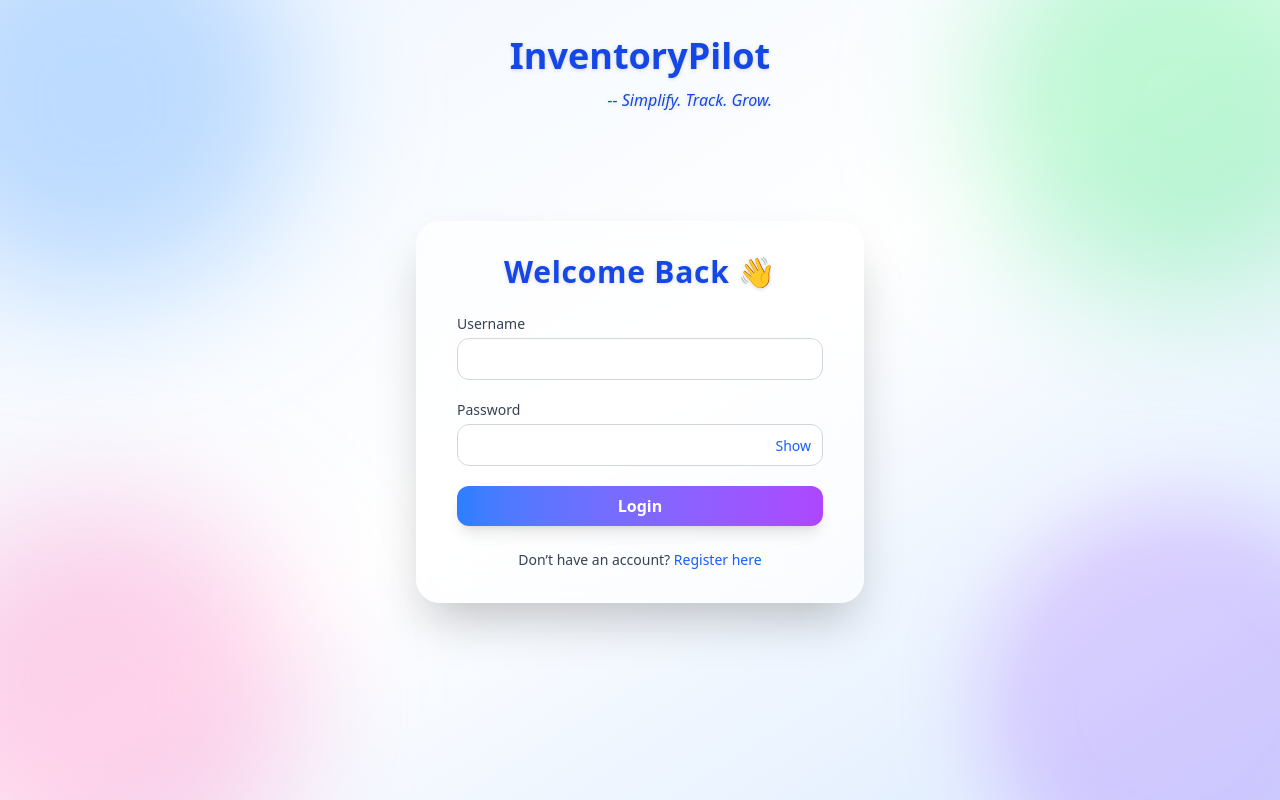
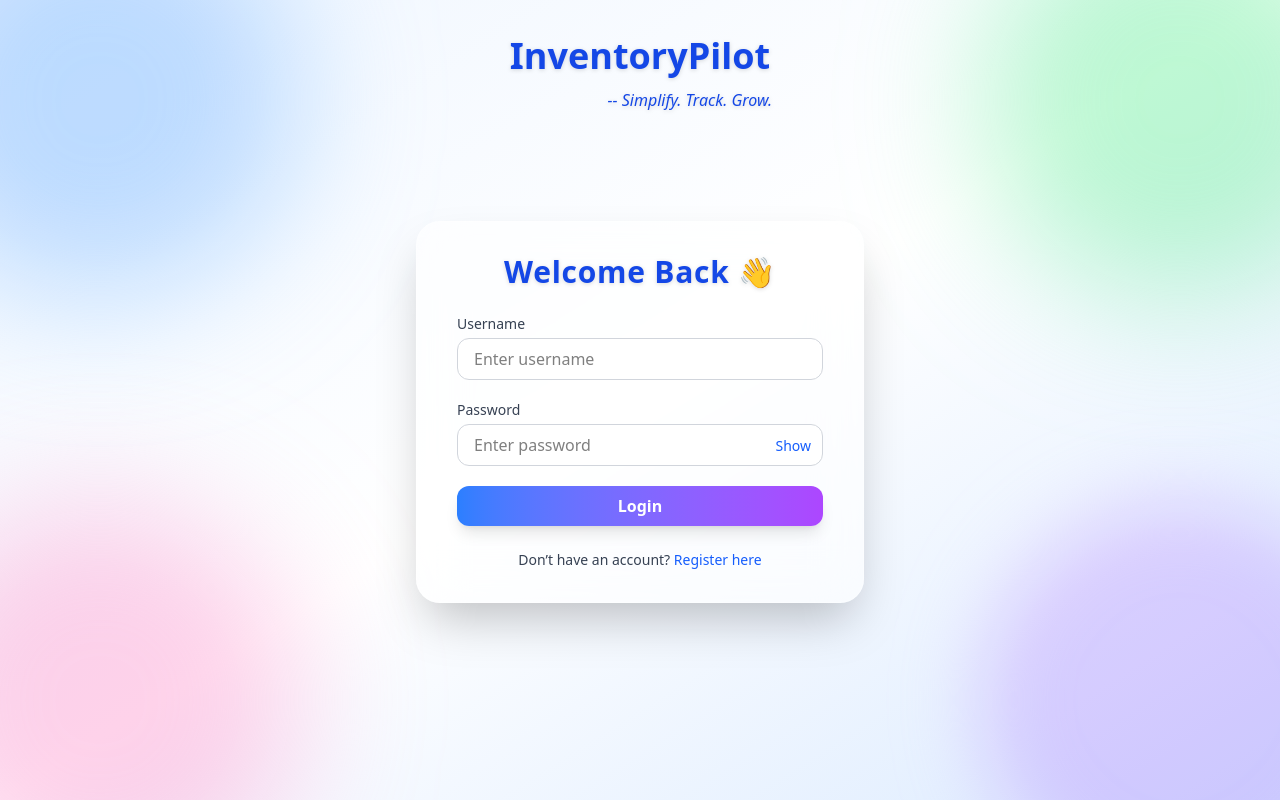
Before and after one commit to atharva5924/InventoryPilot-frontend, a React (Vite) app: page / in a window 1280 px wide. Built offline with nearby package versions, Linux system fonts and the light colour scheme.

Commit message:
Update Login.jsx

```diff
--- a/src/pages/Login.jsx
+++ b/src/pages/Login.jsx
@@ -44,6 +44,7 @@ const Login = () => {
             <input
               type="text"
               name="username"
+              placeholder="Enter username"
               onChange={handleChange}
               className="w-full px-4 py-2 rounded-xl border border-gray-300 focus:outline-none focus:ring-2 focus:ring-blue-400 bg-white/70 backdrop-blur-sm"
               required
@@ -56,6 +57,7 @@ const Login = () => {
             <input
               type={showPassword ? "text" : "password"}
               name="password"
+              placeholder="Enter password"
               onChange={handleChange}
               className="w-full px-4 py-2 rounded-xl border border-gray-300 focus:outline-none focus:ring-2 focus:ring-blue-400 bg-white/70 backdrop-blur-sm pr-16"
               required
```
